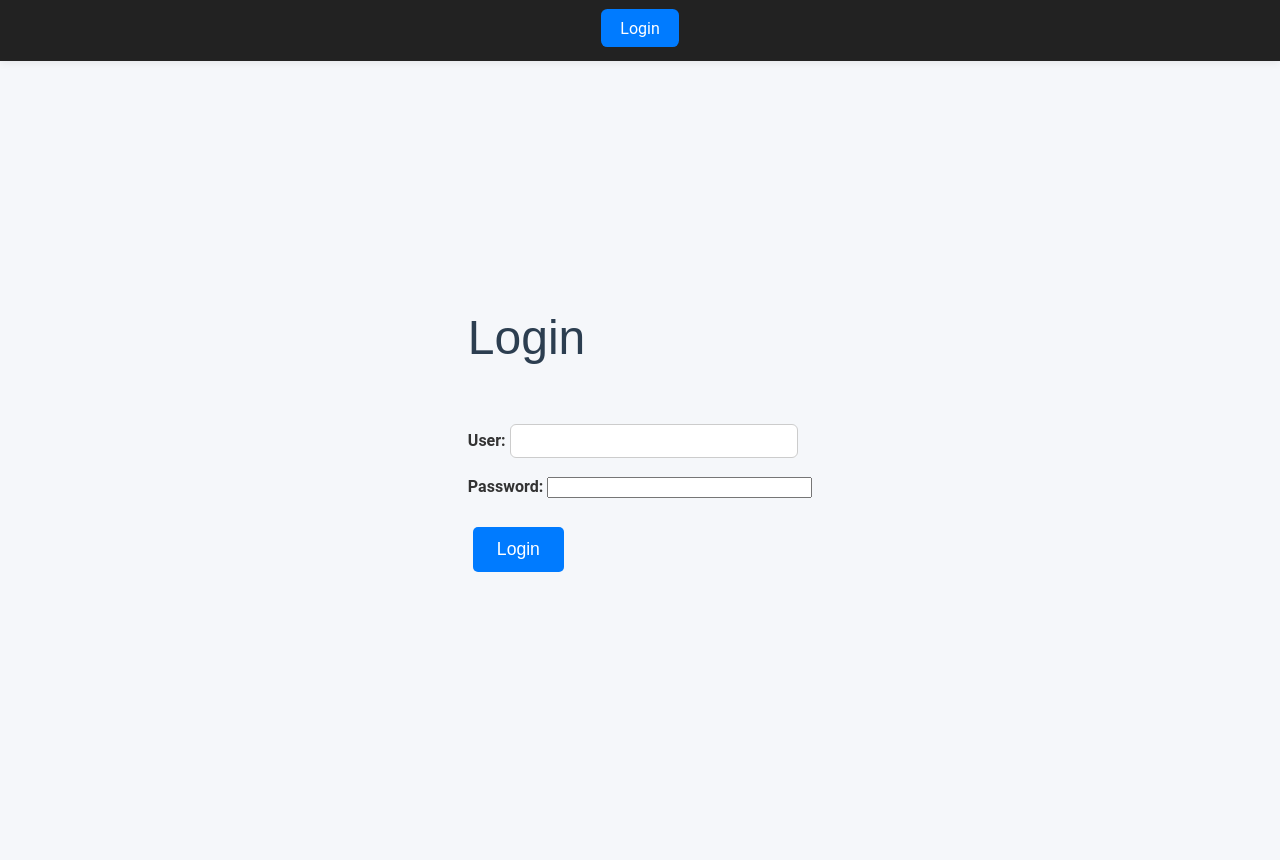
After one commit to Henrique-Cunha17/g21_project, a Flask app: page /login in a window 1280 px wide. The commit adds this page. Run offline with Flask 3, Linux system fonts and the light colour scheme; parts of the project's set-up code (start-up, migrations or seed data) failed here and were passed over.

Commit message:
Implementation of User Login

```diff
--- a/app.py
+++ b/app.py
@@ -3,6 +3,8 @@ from classes.Carriers import Carriers
 from classes.Shipments import Shipments
 from classes.Shipment_details import Shipment_details
 from classes.Warehouses import Warehouses
+from classes.userlogin import Userlogin
+from subs.apps_userlogin import apps_userlogin
 from typing import Tuple, Dict
 from collections import Counter
 from datafile import filename
@@ -98,7 +100,34 @@ def get_common_data(cls, option: str) -> Tuple[str, str, Dict[str, str]]:
 
 @app.route("/")
 def index():
-    return render_template("index.html")
+    if not session.get("user"):
+        return redirect(url_for("login"))
+    return render_template("index.html", ulogin=session.get("user"))
+
+@app.route("/login")
+def login():
+    return render_template("login.html", user= "", password="", ulogin=session.get("user"),resul = "")
+
+@app.route("/logoff")
+def logoff():
+    session.pop("user", None)
+    return redirect(url_for("login"))
+
+@app.route("/chklogin", methods=["POST", "GET"])
+def chklogin():
+    if request.method == "POST":
+        user = request.form["user"]
+        password = request.form["password"]
+        resul = Userlogin.chk_password(user, password)
+        if resul == "Valid":
+            session["user"] = user
+            return redirect(url_for("index"))
+        return render_template("login.html", user=user, password=password, ulogin=session.get("user"), resul=resul)
+    return render_template("login.html", user="", password="", ulogin=session.get("user"), resul="")
+
+@app.route("/Userlogin", methods=["POST","GET"])
+def userlogin():
+    return apps_userlogin()
 
 @app.route("/carriers", methods=["GET", "POST"])
 def carriers():
@@ -109,7 +138,7 @@ def carriers():
     if isinstance(result, Response):
         return result
     butshow, butedit, fields = result
-    return render_template("carriers.html", butshow=butshow, butedit=butedit, fields=fields)
+    return render_template("carriers.html", butshow=butshow, butedit=butedit, fields=fields, ulogin=session.get("user"))
 
 @app.route("/shipments", methods=["GET", "POST"])
 def shipments():
@@ -120,7 +149,7 @@ def shipments():
     if isinstance(result, Response):
         return result
     butshow, butedit, fields = result
-    return render_template("shipments.html", butshow=butshow, butedit=butedit, fields=fields)
+    return render_template("shipments.html", butshow=butshow, butedit=butedit, fields=fields, ulogin=session.get("user"))
 
 @app.route("/shipment_details", methods=["GET", "POST"])
 def shipment_details():
@@ -131,7 +160,7 @@ def shipment_details():
     if isinstance(result, Response):
         return result
     butshow, butedit, fields = result
-    return render_template("shipment_details.html", butshow=butshow, butedit=butedit, fields=fields)
+    return render_template("shipment_details.html", butshow=butshow, butedit=butedit, fields=fields, ulogin=session.get("user"))
 
 @app.route("/warehouses", methods=["GET", "POST"])
 def warehouses():
@@ -142,7 +171,9 @@ def warehouses():
     if isinstance(result, Response):
         return result
     butshow, butedit, fields = result
-    return render_template("warehouses.html", butshow=butshow, butedit=butedit, fields=fields)
+    return render_template("warehouses.html", butshow=butshow, butedit=butedit, fields=fields, ulogin=session.get("user"))
+
+
 
 @app.route("/statistics", methods=["GET", "POST"])
 def statistics():
@@ -195,7 +226,8 @@ def statistics():
         selected_class=selected_class,
         selected_attr=selected_attr,
         labels=data_labels,
-        counts=data_counts
+        counts=data_counts,
+        ulogin=session.get("user")
     )
 
 if __name__ == '__main__':
--- a/static/css/main.css
+++ b/static/css/main.css
@@ -1,14 +1,26 @@
+body {
+    font-family: "Segoe UI", sans-serif;
+    background: #f5f7fa;
+    margin: 0;
+    padding-top: 60px; /* Adjusted for fixed navbar */
+    color: #333;
+    height: 100%;
+}
+
 /* Layout and Typography */
 body, html {
     height: 100%;
     margin: 0;
-    padding: 0;
-    background: #f5f7fa;
+    font-family: 'Roboto', sans-serif;
+}
+
+.conteudo {
+    min-height: calc(100vh - 60px); /* 100vh menos a altura da navbar */
     display: flex;
-    justify-content: center;
-    align-items: center;
-    font-family: 'Segoe UI', 'Roboto', sans-serif;
-    color: #333;
+    flex-direction: column;
+    justify-content: center; /* centra verticalmente */
+    align-items: center;     /* centra horizontalmente */
+    padding: 20px;
 }
 
 .container {
@@ -21,6 +33,19 @@ body, html {
     box-shadow: 0 8px 20px rgba(0, 0, 0, 0.1);
     text-align: center;
 }
+
+.menu {
+    display: flex;
+    justify-content: center;
+    align-items: center;
+    gap: 20px;
+    list-style: none;
+    margin: 0;
+    padding: 0;
+    width: 100%;
+    background: transparent;
+}
+
 
 .header {
     text-align: center;
@@ -203,6 +228,50 @@ img {
     transition: transform 0.6s;
 }
 
+.btnfull {
+    display: inline-block;
+    padding: 12px 24px;
+    font-size: 1.1rem;
+    background-color: #007BFF;
+    color: white;
+    text-decoration: none;
+    border-radius: 5px;
+    margin: 10px 5px;
+    border: none;
+    transition: background-color 0.3s, transform 0.3s, box-shadow 0.3s;
+    text-align: center;
+    cursor: pointer;
+    font-weight: 500;
+    white-space: normal;      /* Permite várias linhas */
+    overflow: visible;        /* Não corta o conteúdo */
+    text-overflow: unset;     /* Não usa "..." */
+    width: auto;              /* Adapta ao conteúdo */
+    min-width: 0;
+    max-width: 100%;
+    box-sizing: border-box;
+}
+
+.btnfull:hover {
+    background-color: #0056b3;
+    transform: scale(1.05);
+    box-shadow: 0 4px 10px rgba(0, 0, 0, 0.2);
+}
+
+.navbar {
+    position: fixed;
+    top: 0;
+    left: 0;
+    width: 100vw;
+    z-index: 1000;
+    border-bottom: 1px solid #222;
+    background: #222;
+    display: flex;
+    justify-content: center;
+    align-items: center;
+    height: 60px;
+    box-shadow: 0 2px 8px rgba(0,0,0,0.07);
+}
+
 /* Statistics Chart & Table */
 .stats-container {
     margin-top: 30px;
--- /dev/null
+++ b/templates/base.html
@@ -0,0 +1,30 @@
+<!doctype html>
+<html lang="en">
+  <head>
+    <meta charset="utf-8">
+    <meta name="viewport" content="width=device-width, initial-scale=1">
+    <title>Flask demo PCII</title>
+    {% block title %}
+    {% endblock %}
+  </head>
+    <body>
+        <nav class="navbar">
+            <ul class="menu">
+                {% if ulogin == None %}
+                    <li><a class="btn" href="/login">Login</a></li>
+                {% else %}
+                    <li><a class="btn" href="/logoff">Logoff</a></li>
+                    <li><a class="btn" href="/Person">Person</a></li>
+                    <li><a class="btn" href="/gform/Customer">Customer</a></li>
+                    <li><a class="btn" href="/gform/Product">Product</a></li>
+                    <li><a class="btn" href="/gform/CustomerOrder">Order</a></li>
+                    <li><a class="btn" href="/subform/CustomerOrder_OrderProduct?option=''">Order lines</a></li>
+                    <li><a class="btn" href="/Userlogin">Users</a></li>
+                    <li><a class="btn" style="color:lightblue">User: {{ulogin}}</a></li>
+                {% endif %}
+            </ul>
+        </nav>
+    {% block content %}
+    {% endblock %}
+  </body>
+</html>
--- /dev/null
+++ b/templates/login.html
@@ -0,0 +1,27 @@
+{% extends 'base.html' %}
+
+{% block title %}
+    <link rel="stylesheet" href="{{ url_for('static', filename='css/main.css') }}">
+{% endblock %}
+
+{% block content %}
+    <section class="conteudo">
+        <div class = "dados">
+            <br><br>
+            <h1>Login</h1>
+            <br>
+            <form id="form" action="/chklogin" method="POST">
+                <label for="user">User:</label>
+                <input type="text" id="user" name="user"  value = "{{user}}" size="30"/>
+                <br><br>
+                <label for="password">Password:</label>
+                <input type="password" id="password" name="password" value = "{{password}}" size="30"/>
+                <br><br>
+                <button type="submit" class="btnfull">Login</button>
+            </form>
+            <br><br>
+
+            <h3 style="color: red;">{{resul}}</h3>
+        </div>
+    </section>
+{% endblock %}
```
Also changed, not shown: classes/userlogin.py (added, +99 -0 lines), subs/apps_userlogin.py (added, +66 -0 lines), templates/index.html (+14 -14 lines), templates/userlogin.html (added, +60 -0 lines).
